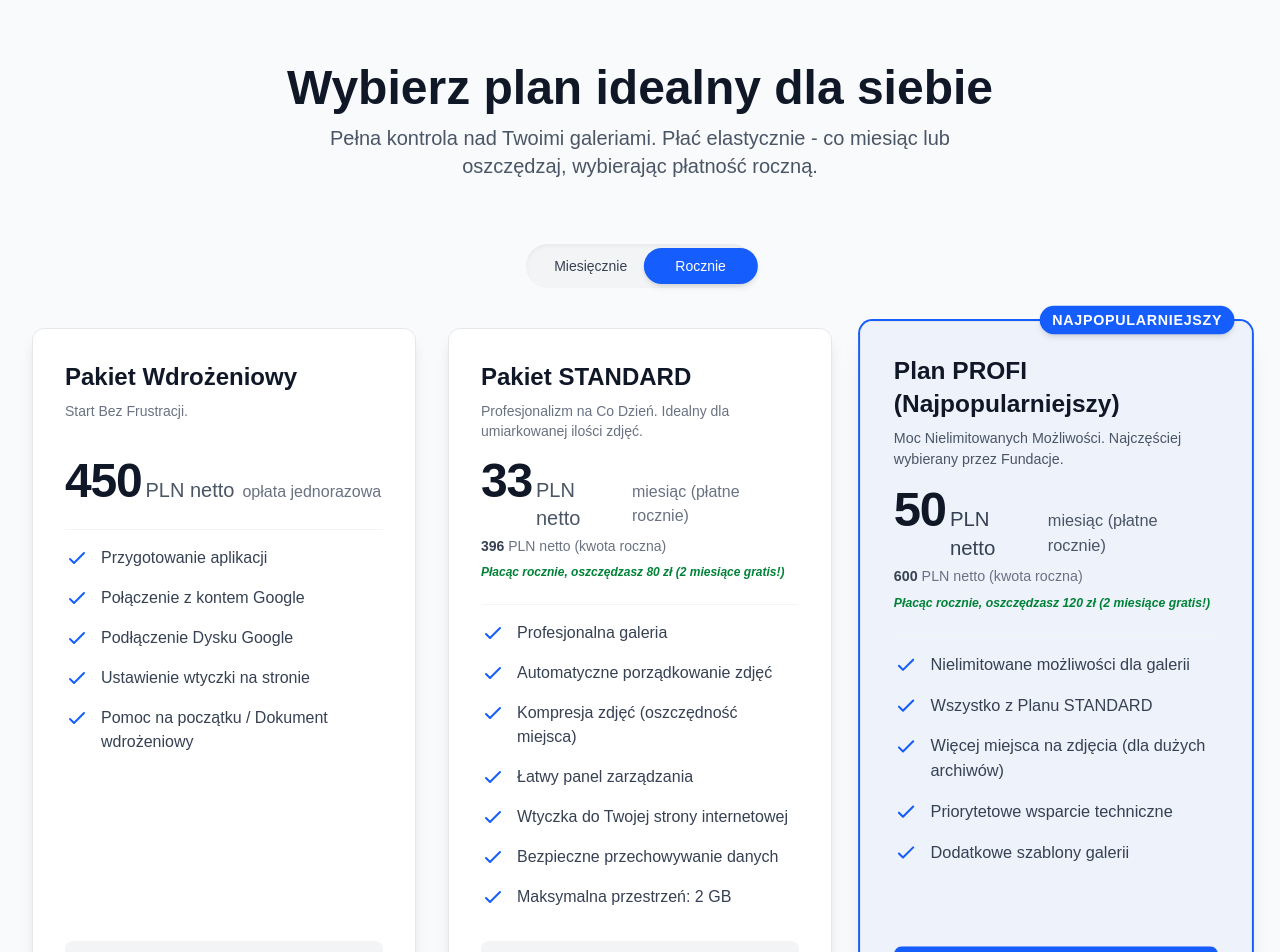
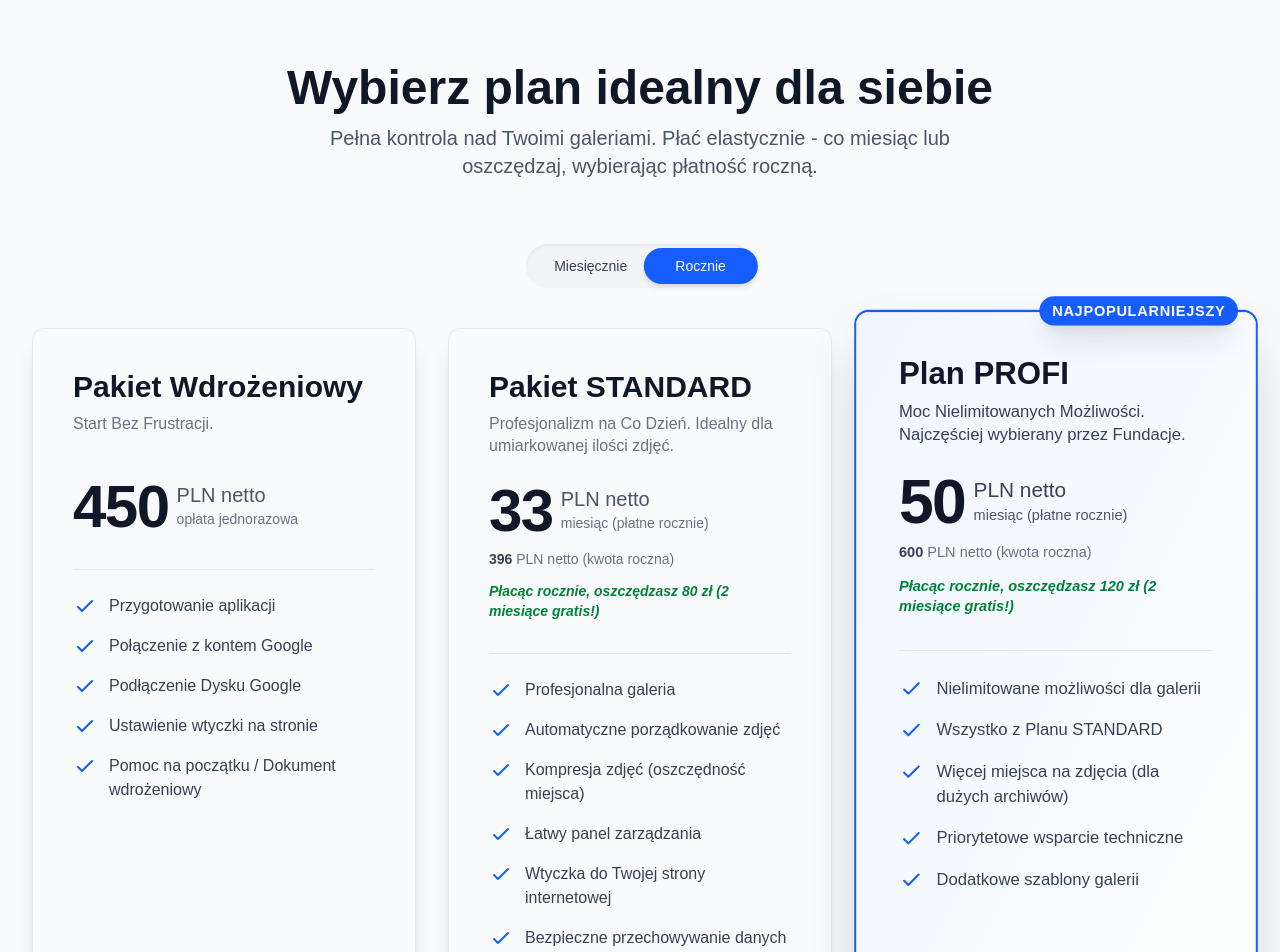
Before and after one commit to programista-nautil/galeria-app, a Next.js app: page /pricing in a window 1280 px wide. Shown: the top 952 px of the page. Built offline with nearby package versions, Linux system fonts and the light colour scheme.

Commit message:
fix: (pricing) Poprawa wyrównania cen w PriceCard (refaktoryzacja na ukad kolumnowy dla lepszej czytelnoci).

```diff
--- a/src/app/pricing/components/PriceCard.tsx
+++ b/src/app/pricing/components/PriceCard.tsx
@@ -31,77 +31,89 @@ const PriceCard: React.FC<PriceCardProps> = ({
 }) => {
 
   // Warunkowe style dla wyróżnienia Planu PROFI
-  const baseClasses = 'flex flex-col rounded-xl p-8 transition duration-300 ease-in-out border border-gray-200 relative';
+  // Zwiększamy padding do p-10 (więcej "powietrza")
+  const baseClasses = 'flex flex-col rounded-xl p-10 transition duration-500 ease-in-out border border-gray-200 relative';
 
-  // Mocniejsze style dla Planu PROFI (isPrimary)
+  // Mocniejsze style dla Planu PROFI (isPrimary) - użycie gradientu dla lepszego efektu
   const primaryClasses = isPrimary
-    ? 'bg-blue-600/5 ring-2 ring-blue-600 shadow-xl scale-[1.02] transform' // Lekko niebieskie tło, mocna ramka
-    : 'bg-white shadow-lg hover:shadow-xl hover:scale-[1.01]'; // Białe tło, wyraźny cień
+    // gradient-to-br i customowe kolory tła w css (zastępujemy go w Tailwind)
+    ? 'bg-gradient-to-br from-blue-50 to-white ring-2 ring-blue-600 shadow-2xl scale-[1.04] transform z-10'
+    // Plan Wdrożeniowy i Standard: delikatne tło, wyraźny cień, efekt hover
+    : 'bg-gray-50 shadow-xl hover:shadow-2xl hover:scale-[1.02] transform';
 
-  // Style przycisków
+  // Style przycisków - mocniejszy cień dla PROFI
   const buttonClasses = isPrimary
-    ? 'bg-blue-600 hover:bg-blue-700 text-white shadow-lg font-bold' // Plan PROFI: Mocny niebieski
-    : 'bg-gray-100 hover:bg-gray-200 text-gray-700 border border-gray-300 font-medium'; // Reszta: Czysty, jasny przycisk
+    ? 'bg-blue-600 hover:bg-blue-700 text-white shadow-blue-500/50 shadow-xl font-bold uppercase tracking-wider'
+    : 'bg-gray-200 hover:bg-gray-300 text-gray-800 border-2 border-transparent font-medium';
 
-  // ******* ZMIANY TUTAJ: Poprawa kontrastu dla isPrimary (WCAG) *******
+  // Kolory tekstu (z WCAG fix, ale dopasowane do nowych, mocniejszych stylów)
   const titleColor = 'text-gray-900';
-  const subtitleColor = isPrimary ? 'text-gray-600' : 'text-gray-500';
-  const priceColor = 'text-gray-900'; // ZAWSZE CIEMNY
-  const priceUnitColor = isPrimary ? 'text-gray-700' : 'text-gray-600'; // CIEMNIEJSZY NIŻ WCZEŚNIEJ
-  const periodColor = isPrimary ? 'text-gray-600' : 'text-gray-500'; // CIEMNIEJSZY NIŻ WCZEŚNIEJ
+  const subtitleColor = isPrimary ? 'text-gray-700' : 'text-gray-500';
+  const priceColor = 'text-gray-900';
+  const priceUnitColor = isPrimary ? 'text-gray-700' : 'text-gray-600';
+  const periodColor = isPrimary ? 'text-gray-600' : 'text-gray-500';
   const featureTextColor = 'text-gray-700';
-  // ******* KONIEC ZMIAN *******
 
   return (
     // Główny kontener kafelek
     <div className={`${baseClasses} ${primaryClasses}`}>
 
-      {/* Oznaczenie "Najpopularniejszy" */}
+      {/* Oznaczenie "Najpopularniejszy" - dodajemy mocniejszy cień */}
       {isPrimary && (
-        <p className="absolute top-0 right-0 -mt-4 mr-4 rounded-full bg-blue-600 px-3 py-1 text-sm font-semibold uppercase tracking-wider text-white shadow-md">
+        <p className="absolute top-0 right-0 -mt-4 mr-4 rounded-full bg-blue-600 px-3 py-1 text-sm font-semibold uppercase tracking-wider text-white shadow-xl">
           Najpopularniejszy
         </p>
       )}
 
 
-      {/* Tytuł i Podtytuł */}
-      <h3 className={`text-2xl font-extrabold ${titleColor}`}>{title}</h3>
-      <p className={`mt-2 text-sm ${subtitleColor} min-h-[40px]`}>{subtitle}</p>
+      {/* Tytuł i Podtytuł - zwiększamy rozmiar tytułu do text-2xl/3xl i minimalną wysokość na równe karty */}
+      <h3 className={`text-3xl font-extrabold ${titleColor}`}>{title}</h3>
+      <p className={`mt-2 text-base ${subtitleColor} min-h-[40px] leading-snug`}>{subtitle}</p>
 
-      {/* Sekcja Głównej Ceny - teraz ZAWSZE CIEMNA */}
-      <div className="mt-4 flex items-baseline">
-        <span className={`text-5xl font-extrabold tracking-tight ${priceColor}`}>
+      {/* ---------------------------------------------------- */}
+      {/* SEKCJA GŁÓWNEJ CENY - POPRAWIONE WYRÓWNANIE! */}
+      {/* Używamy flex items-start, a mniejsze teksty są w kolumnie */}
+      <div className="mt-6 flex items-start">
+        {/* 1. Główna, duża cena */}
+        <span className={`text-6xl font-extrabold tracking-tight ${priceColor}`}>
           {price}
         </span>
-        <span className={`ml-1 text-xl font-medium ${priceUnitColor}`}>
-          {priceUnit}
-        </span>
-        <span className={`ml-2 text-base ${periodColor}`}>
-          {period}
-        </span>
+
+        {/* 2. Małe napisy (jednostka i okres) w kolumnie, wyrównane do góry */}
+        <div className="ml-2 flex flex-col pt-1">
+          {/* Jednostka - nieco mniejsza (text-xl) */}
+          <span className={`text-xl font-medium ${priceUnitColor} whitespace-nowrap`}>
+            {priceUnit}
+          </span>
+          {/* Okres - najmniejszy (text-sm) */}
+          <span className={`text-sm ${periodColor} whitespace-nowrap`}>
+            {period}
+          </span>
+        </div>
       </div>
+      {/* ---------------------------------------------------- */}
 
-      {/* CENA PEŁNA ROCZNA (subPrice) - Dyskretny, ale czytelny dopisek */}
+      {/* CENA PEŁNA ROCZNA (subPrice) */}
       {subPrice && subPriceUnit && (
-        <p className="mt-1 text-sm text-gray-500">
+        <p className="mt-2 text-sm text-gray-500">
           <span className="font-semibold text-gray-700">{subPrice}</span> {subPriceUnit}
         </p>
       )}
 
-      {/* Sekcja Oszczędności (Savings) - Używamy zielonego koloru dla pozytywnego akcentu */}
+      {/* Sekcja Oszczędności (Savings) */}
       {savings && (
-        <p className="mt-2 text-xs font-semibold text-green-700 italic">
+        <p className="mt-3 text-sm font-semibold text-green-700 italic">
           {savings}
         </p>
       )}
 
-      {/* Separator / Lista Cech */}
-      <div className="mt-6 flex-1 pt-4 border-t border-gray-100">
+      {/* Separator / Lista Cech - Więcej odstępu i grubsza linia */}
+      <div className="mt-8 flex-1 pt-6 border-t border-gray-200">
         <ul role="list" className="space-y-4">
           {features.map((feature) => (
             <li key={feature} className="flex items-start">
               <div className="flex-shrink-0">
-                {/* Ikona SVG dla cechy - zostaje niebieski, bo to mały, niekrytyczny akcent */}
+                {/* Ikona SVG dla cechy - Zostawiamy niebieską */}
                 <svg
                   className={`h-6 w-6 text-blue-600`}
                   xmlns="http://www.w3.org/2000/svg"
@@ -124,10 +136,10 @@ const PriceCard: React.FC<PriceCardProps> = ({
         </ul>
       </div>
 
-      {/* Przycisk Akcji */}
+      {/* Przycisk Akcji - Dodajemy większy padding wertykalny (py-4) */}
       <a
         href="#"
-        className={`mt-8 block w-full py-3 px-6 border border-transparent rounded-lg text-center transition duration-150 ease-in-out ${buttonClasses}`}
+        className={`mt-10 block w-full py-4 px-6 border border-transparent rounded-lg text-center transition duration-150 ease-in-out ${buttonClasses}`}
       >
         {buttonText}
       </a>
--- a/src/app/pricing/page.tsx
+++ b/src/app/pricing/page.tsx
@@ -49,7 +49,7 @@ const pricingData = [
 
   // 3. PAKIET ROZSZERZONY / PROFI (Najpopularniejszy)
   {
-    title: 'Plan PROFI (Najpopularniejszy)',
+    title: 'Plan PROFI',
     subtitle: 'Moc Nielimitowanych Możliwości. Najczęściej wybierany przez Fundacje.',
     price: 50, // Miesięczna cena przy płatności rocznej (tańszy wariant)
     priceUnit: 'PLN netto',
@@ -113,7 +113,6 @@ export default function PricingPage() {
 
   return (
     // Zmieniamy tło na białe i w kontenerze dodajemy ciemne kolory dla motywu Nautil
-    // UWAGA: Tło całości ma być teraz białe, nie beżowe.
     <div className="min-h-screen bg-gray-50 py-16 px-4 sm:px-6 lg:px-8">
       <div className="max-w-7xl mx-auto">
 
@@ -134,7 +133,7 @@ export default function PricingPage() {
         />
 
         {/* Sekcja Kafelków Cennika */}
-        <div className="grid grid-cols-1 gap-8 md:grid-cols-3">
+        <div className="grid grid-cols-1 gap-8 md:grid-cols-3 items-stretch">
           {pricingData.map((plan) => {
             const details = getPlanDetails(plan as PricingPlan);
             return (
```
